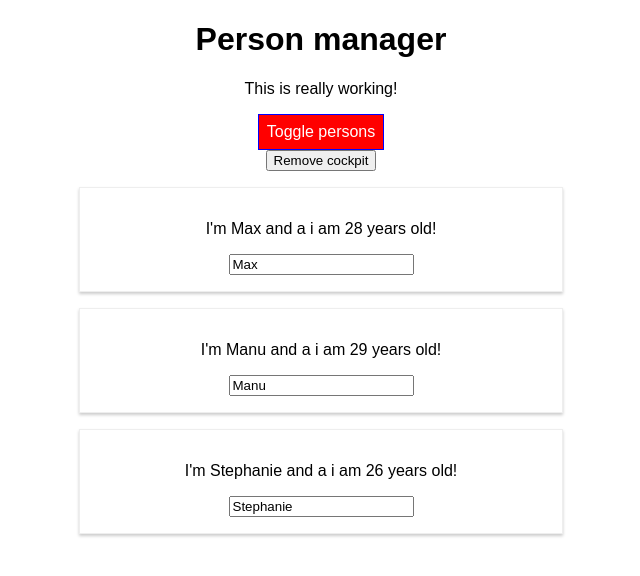
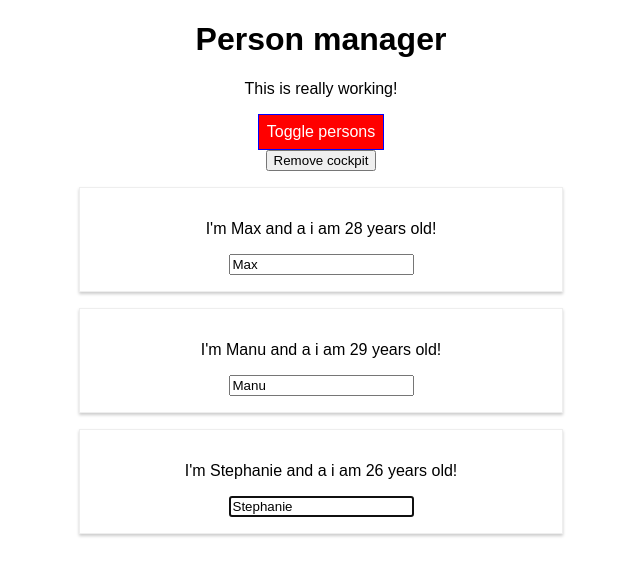
Before and after one commit to giorgiofrittoli/react-complete-guide, a React (Create React App) app: page / in a window 1280 px wide. Both pictures are taken after a click on the button "Toggle persons". Shown: the top 576 px of the page, without its empty margins (319-959 px from the left). Built offline with nearby package versions, Linux system fonts and the light colour scheme.

Commit message:
using ref to focus input

```diff
--- a/src/components/Persons/Person/Person.js
+++ b/src/components/Persons/Person/Person.js
@@ -4,6 +4,11 @@
 import withClass from "../../../hoc/withClass";
 
 class Person extends Component {
+
+    constructor(props) {
+        super(props);
+        this.inputElementRef = React.createRef();
+    }
 
     static getDerivedStateFromProps(props, state) {
         console.log("[Person.js] getDerivedStateFromProps");
@@ -25,13 +30,23 @@
         console.log(snapshot);
     }
 
+    componentDidMount() {
+        this.inputElementRef.current.focus();
+    }
+
     render() {
         console.log("[Person.js] render");
         return (
             <Fragment>
                 <p onClick={this.props.click} > I'm {this.props.name} and a i am {this.props.age} years old!</p>
                 <p > {this.props.children}</p >
-                <input type="text" onChange={this.props.changed} value={this.props.name} />
+                <input
+                    //ref={(element) => { this.inputElement = element }}
+                    ref={this.inputElementRef}
+                    type="text"
+                    onChange={this.props.changed}
+                    value={this.props.name}
+                />
             </Fragment>
         );
     }
```
